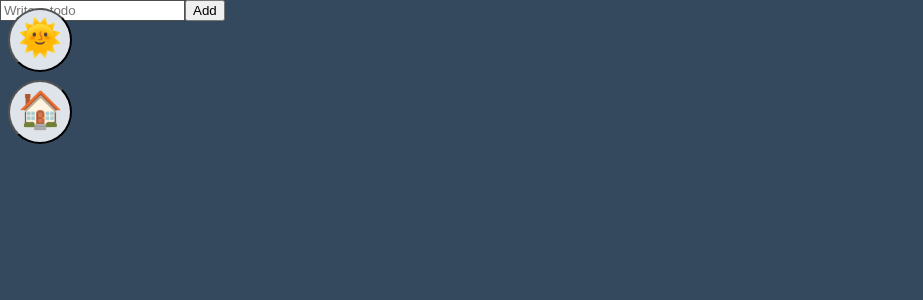
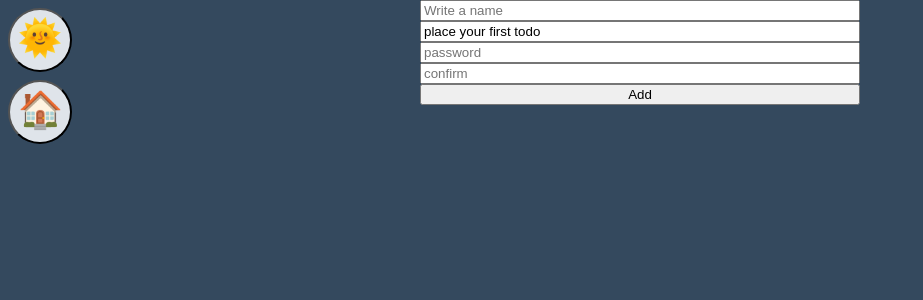
Before and after one commit to tesla9512/react-master, a React (Create React App) app: page /todo in a window 1280 px wide. Shown: the top 300 px of the page, without its empty margins (0-923 px from the left). Built offline with nearby package versions, Linux system fonts and the light colour scheme.

Commit message:
feat : react-hook-form 연습 (#006)
todo list를 만들기 전에
순수하게 react만의 요소를 사용해서 todo list를 만드는 것 보다
react-hook-form을 사용하여 코드를 절약하고 좀 더 보기쉽게 작성할 수 있도록 연습

```diff
--- a/src/Router.tsx
+++ b/src/Router.tsx
@@ -8,7 +8,7 @@ import styled, { createGlobalStyle, ThemeProvider } from "styled-components";
 import { useRecoilValue, useSetRecoilState } from "recoil";
 import { isDarkAtom } from "./atoms";
 import { mainTheme, subTheme } from "./theme";
-import TodoList from "./TodoList";
+import TodoList from "./routes/TodoList";
 
 const GlobalStyle = createGlobalStyle`
 html, body, div, span, applet, object, iframe,
--- a/src/TodoList.tsx
+++ /dev/null
@@ -1,40 +0,0 @@
-// import React, { useState } from "react";
-import { useForm } from "react-hook-form";
-
-// function TodoList() {
-//   const [value, setValue] = useState("");
-//   const onChange = (event: React.FormEvent<HTMLInputElement>) => {
-//     const {
-//       currentTarget: { value },
-//     } = event;
-//     setValue(value);
-//   };
-//   const onSubmit = (event: React.FormEvent<HTMLFormElement>) => {
-//     event.preventDefault();
-//     console.log(value);
-//   };
-
-//   return (
-//     <div>
-//       <form onSubmit={onSubmit}>
-//         <input value={value} onChange={onChange} placeholder="Write a todo" />
-//         <button>Add</button>
-//       </form>
-//     </div>
-//   );
-// }
-
-function TodoList() {
-  const { register, watch } = useForm();
-
-  return (
-    <div>
-      <form>
-        <input {...register("todo")} placeholder="Write a todo" />
-        <button>Add</button>
-      </form>
-    </div>
-  );
-}
-
-export default TodoList;
--- /dev/null
+++ b/src/routes/TodoList.tsx
@@ -0,0 +1,112 @@
+// import React, { useState } from "react";
+import { useForm } from "react-hook-form";
+import styled from "styled-components";
+
+// function TodoList() {
+//   const [value, setValue] = useState("");
+//   const onChange = (event: React.FormEvent<HTMLInputElement>) => {
+//     const {
+//       currentTarget: { value },
+//     } = event;
+//     setValue(value);
+//   };
+//   const onSubmit = (event: React.FormEvent<HTMLFormElement>) => {
+//     event.preventDefault();
+//     console.log(value);
+//   };
+
+//   return (
+//     <div>
+//       <form onSubmit={onSubmit}>
+//         <input value={value} onChange={onChange} placeholder="Write a todo" />
+//         <button>Add</button>
+//       </form>
+//     </div>
+//   );
+// }
+
+const Container = styled.div`
+  padding: 0px 20px;
+  max-width: 480px;
+  margin: 0 auto;
+`;
+
+interface IFormInput {
+  errors: {
+    name: string;
+    message: string;
+  };
+  todo: string;
+  name: string;
+  pass: string;
+  passConfirm: string;
+  extra: string;
+}
+
+function TodoList() {
+  const { register, watch, handleSubmit, formState, setError } =
+    useForm<IFormInput>({
+      defaultValues: {
+        todo: "place your first todo",
+      },
+    });
+  const onValid = (data: IFormInput) => {
+    if (data.pass !== data.passConfirm) {
+      setError(
+        "pass",
+        { message: "password are not same" },
+        { shouldFocus: true }
+      );
+    }
+    //setError("extra", { message: "offline" });
+  };
+
+  return (
+    <Container>
+      <form
+        style={{ display: "flex", flexDirection: "column" }}
+        onSubmit={handleSubmit(onValid)}
+      >
+        <input
+          {...register("name", {
+            required: "Name is missing",
+            pattern: {
+              value: /[a-zA-Z\s]$/,
+              message: "Only alphabet character allowed",
+            },
+            minLength: {
+              value: 3,
+              message: "Your name is too short",
+            },
+          })}
+          placeholder="Write a name"
+        />
+        <input
+          {...register("todo", { required: true, minLength: 2 })}
+          placeholder="Write a todo"
+        />
+        <input
+          {...register("pass", {
+            required: true,
+            minLength: 4,
+            validate: {
+              no0000: (value) =>
+                value.includes("0000") ? "no 0000 allowed" : true,
+            },
+          })}
+          placeholder="password"
+        />
+        <input
+          {...register("passConfirm", { required: true, minLength: 4 })}
+          placeholder="confirm"
+        />
+        <button>Add</button>
+        <span>{formState.errors?.name?.message}</span>
+        <span>{formState.errors?.pass?.message}</span>
+        <span>{formState.errors?.extra?.message}</span>
+      </form>
+    </Container>
+  );
+}
+
+export default TodoList;
```
